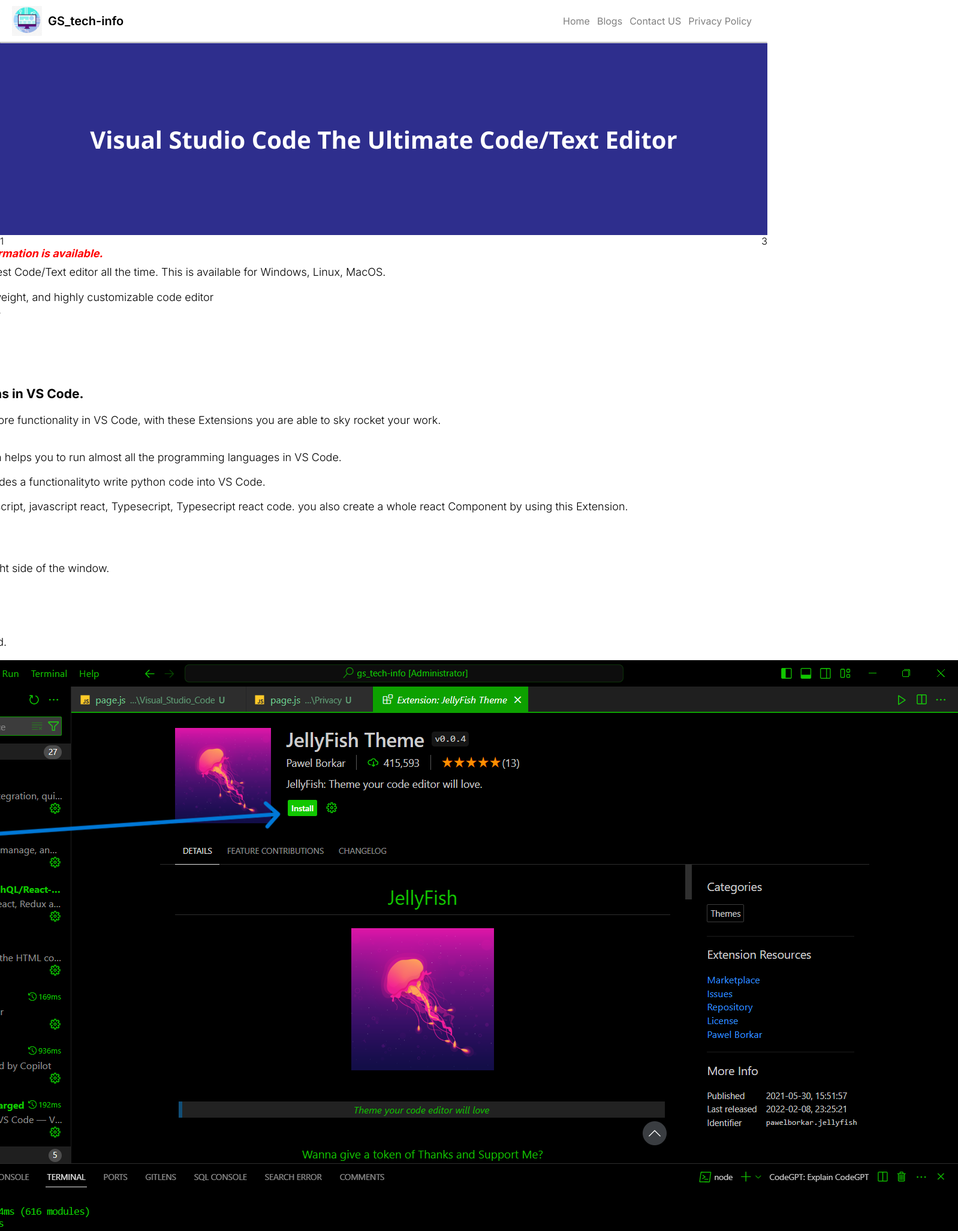
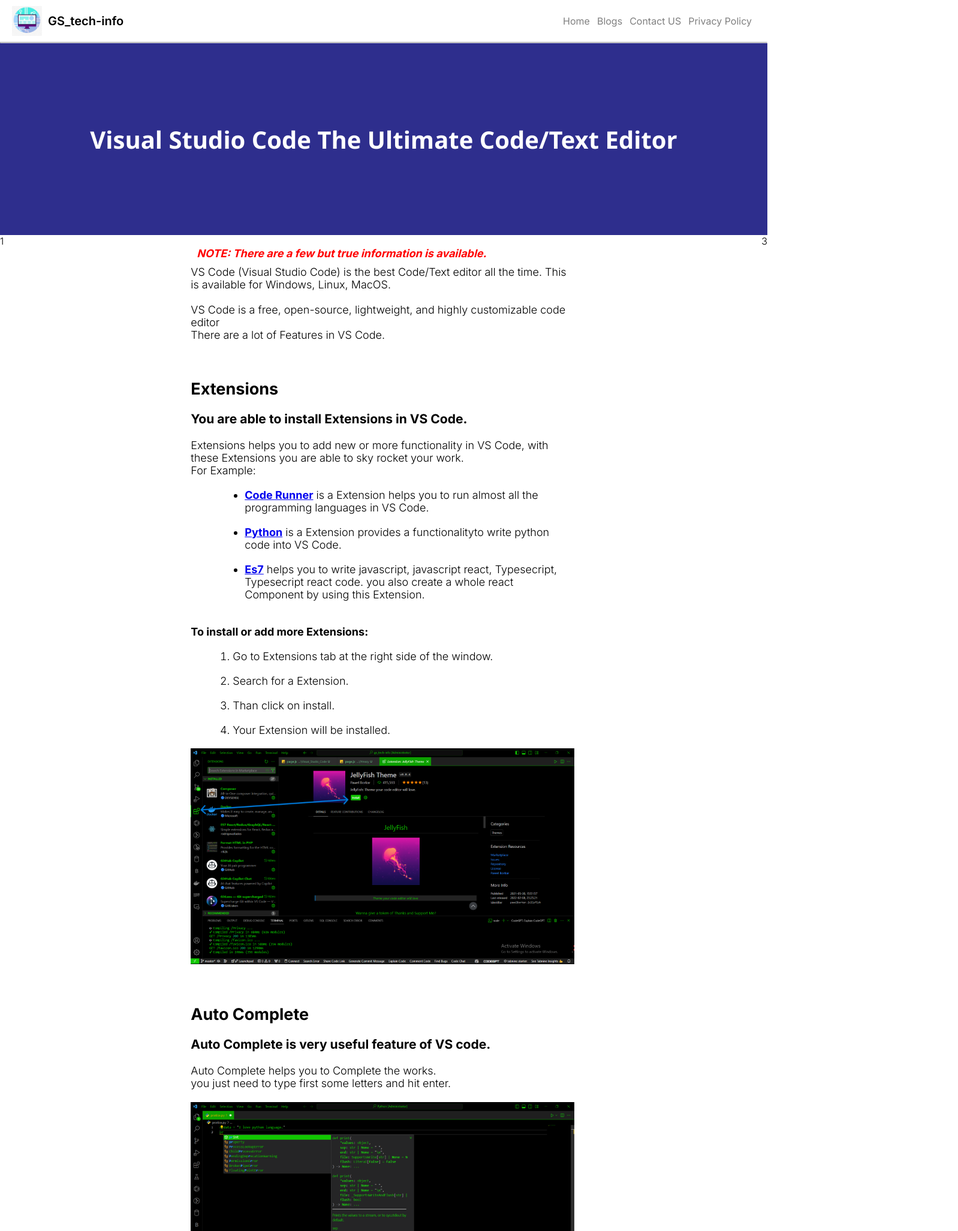
Before and after one commit to GS-719/GS_tech_info, a Next.js app: page /blogs/Visual_Studio_Code in a window 1280 px wide. Shown: the top 2053 px of the page at 60% size, 1598 px wide, since content can reach past the window. Built offline with nearby package versions, Linux system fonts and the light colour scheme.

Commit message:
Update Blog.css

```diff
--- a/app/styles/Blog.css
+++ b/app/styles/Blog.css
@@ -19,6 +19,10 @@
 
 .paddingLeft {
     padding-left: 50px;
+}
+
+.IMG {
+    width: 50vw;
 }
 
 .main_content{
```
